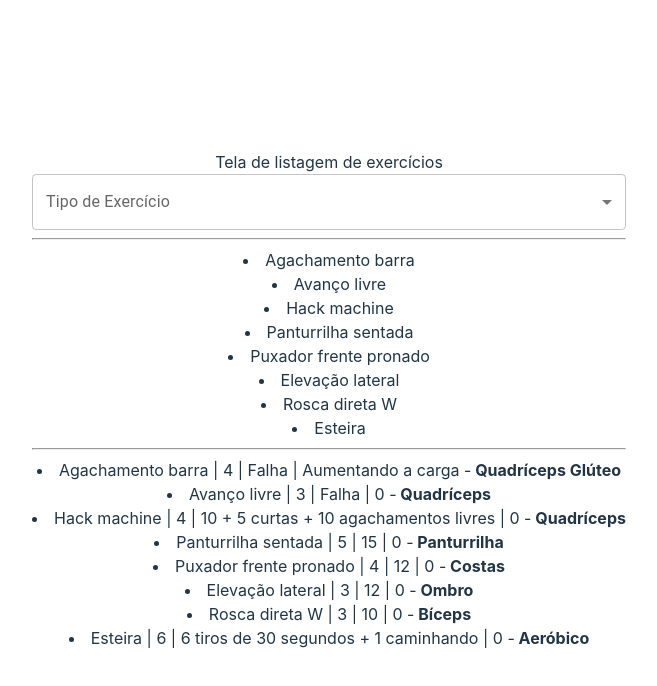
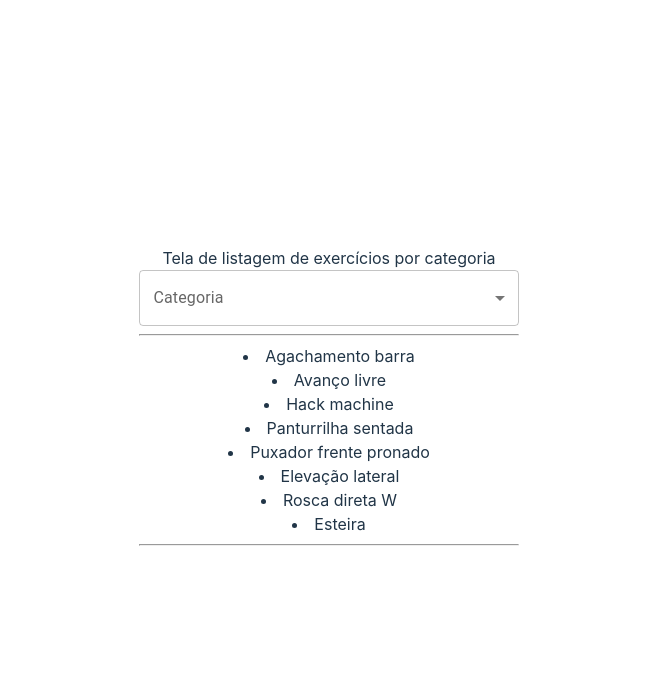
Before and after one commit to KellyBarbosa/gym-workouts, a React (Vite) app: page / in a window 1280 px wide. Shown: the top 686 px of the page, without its empty margins (311-968 px from the left). Built offline with nearby package versions, Linux system fonts and the light colour scheme; data requests are answered from the project's data file.

Commit message:
Adicionada a leitura dos dados a partir do json

```diff
--- a/mock/db.json
+++ b/mock/db.json
@@ -1,6 +1,69 @@
 {
-  "posts": [
-    { "id": 1, "title": "json-server", "author": "typicode" }
+  "exercises": [
+    {
+      "id": 1,
+      "name": "Agachamento barra",
+      "series": "4",
+      "repeat": "Falha",
+      "weight": "Aumentando a carga",
+      "category": [6, 8]
+    },
+    {
+      "id": 2,
+      "name": "Avanço livre",
+      "series": "3",
+      "repeat": "Falha",
+      "weight": "0",
+      "category": [6]
+    },
+    {
+      "id": 3,
+      "name": "Hack machine",
+      "series": "4",
+      "repeat": "10 + 5 curtas + 10 agachamentos livres",
+      "weight": "0",
+      "category": [6]
+    },
+    {
+      "id": 4,
+      "name": "Panturrilha sentada",
+      "series": "5",
+      "repeat": "15",
+      "weight": "0",
+      "category": [5]
+    },
+    {
+      "id": 5,
+      "name": "Puxador frente pronado",
+      "series": "4",
+      "repeat": "12",
+      "weight": "0",
+      "category": [4]
+    },
+    {
+      "id": 6,
+      "name": "Elevação lateral",
+      "series": "3",
+      "repeat": "12",
+      "weight": "0",
+      "category": [2]
+    },
+    {
+      "id": 7,
+      "name": "Rosca direta W",
+      "series": "3",
+      "repeat": "10",
+      "weight": "0",
+      "category": [11]
+    },
+    {
+      "id": 8,
+      "name": "Esteira",
+      "series": "6",
+      "repeat": "6 tiros de 30 segundos + 1 caminhando",
+      "weight": "0",
+      "category": [10]
+    }
   ],
   "category": [
     { "id": 1, "name": "Peito" },
--- a/src/App.tsx
+++ b/src/App.tsx
@@ -11,7 +11,7 @@ function App() {
     <div className="App">
       <ListagemDeExercicios />
 
-      {exercises.map((exercise) => (
+     {/*  {exercises.map((exercise) => (
         <li key={exercise.name}>
           {exercise.name} | {exercise.series} | {exercise.repeat} |{" "}
           {exercise.weight} -
@@ -19,7 +19,7 @@ function App() {
             <strong key={et}> {et}</strong>
           ))}
         </li>
-      ))}
+      ))} */}
     </div>
   );
 }
--- a/src/Estrutura.ts
+++ b/src/Estrutura.ts
@@ -1,10 +1,20 @@
-export interface IExercise {
+/* export interface IExercise {
   name: string;
   series: string;
   repeat: string;
   weight: string;
-  type: typeExercise[];
+  category: ICategory[];
+} */
+
+export interface IExercise {
+  id: number
+  name: string;
+  series: string;
+  repeat: string;
+  weight: string;
+  category: number[];
 }
+
 
 export enum typeExercise {
   peito = "Peito",
--- a/src/components/ListagemDeExercicios.tsx
+++ b/src/components/ListagemDeExercicios.tsx
@@ -1,76 +1,92 @@
-import { typeExercise, dados } from "./../Estrutura";
+import {ICategory, IExercise } from "./../Estrutura";
 import { useState, useEffect } from "react";
 import Select, { SelectChangeEvent } from "@mui/material/Select";
 import InputLabel from "@mui/material/InputLabel";
 import MenuItem from "@mui/material/MenuItem";
 import FormControl from "@mui/material/FormControl";
 
-const keyOptions = Object.keys(typeExercise);
-const valueOptions = Object.values(typeExercise);
-
-// console.log(keyOptions);
-//console.log(valueOptions);
+import api from "../services/api";
 
 function ListagemDeExercicios() {
   const [option, setOption] = useState("");
 
-  const [exercises, setExercises] = useState(dados);
+  const [exercises, setExercises] = useState<IExercise[] | undefined>([]);
 
-  /* useEffect(() => {
-    console.log(option);
-    const exercisesFiltered = exercises.filter((dados) => {
-      dados.type.includes(valueOptions[Number(option)]);
-      console.log(valueOptions[Number(option)]);
-    });
-    console.log(exercisesFiltered);
-    setExercises(exercisesFiltered);
-  }, [option]); */
+  const [category, setCategories] = useState<ICategory[] | undefined>([]);
+
+  const loadCategory = () => {
+    return api
+      .get("/category")
+      .then((res) => setCategories(res.data))
+      .catch((err) => console.log("Erro ao carregar as categorias: " + err));
+  };
+
+  const loadExercise = () => {
+    return api
+      .get("/exercises")
+      .then((res) => setExercises(res.data))
+      .catch((err) => console.log("Erro ao carregar os exercícios: " + err));
+  };
+
+  const loadData = async (endpoint: string) => {
+    const response = await api.get(`/${endpoint}`);
+    console.log(response.data);
+    return response.data;
+  };
+
+  useEffect(() => {
+    //loadCategory();
+
+    //loadExercise();
+
+    loadData("category")
+      .then((data) => setCategories(data))
+      .catch((err) => console.log("Erro ao carregar as categorias: " + err));
+
+    loadData("exercises")
+      .then((data) => setExercises(data))
+      .catch((err) => console.log("Erro ao carregar os exercícios: " + err));
+  }, []);
+
+  /* console.log(category);
+  console.log(exercises); */
 
   const handleChange = (event: SelectChangeEvent) => {
     setOption(event.target.value as string);
 
-    exibe();
-  };
-
-  const exibe = () => {
-    const exercisesFiltered = dados.filter((d) => {
-      //d.type.findIndex(valueOptions[Number(option)])
-
-      //console.log(d.type)
-      return d.type.map((t) => t.includes(valueOptions[Number(option)]))
-      /* console.log(d.type.map((t) => t.includes(valueOptions[Number(option)])));
-      console.log(valueOptions[Number(option)]); */
-    });
-    console.log(exercisesFiltered);
-    setExercises(exercisesFiltered);
+    //exibe();
   };
 
   return (
     <div>
-      Tela de listagem de exercícios
+      Tela de listagem de exercícios por categoria
       <FormControl fullWidth>
-        <InputLabel id="input-select-treino">Tipo de Exercício</InputLabel>
+        <InputLabel id="input-select-treino">Categoria</InputLabel>
         <Select
           labelId="selectLabel"
           id="selectId"
           value={option}
-          label="Tipo de Exercício"
+          label="Categoria"
           onChange={handleChange}
         >
-          {valueOptions.map((option) => (
-            <MenuItem
-              key={valueOptions.indexOf(option)}
-              value={valueOptions.indexOf(option)}
-            >
-              {option}
-            </MenuItem>
-          ))}
+          {category &&
+            category.map((option) => (
+              <MenuItem key={option.id} value={option.id}>
+                {option.name}
+              </MenuItem>
+            ))}
         </Select>
       </FormControl>
       <hr />
-      {exercises.map((ef) => (
-        <li>{ef.name}</li>
-      ))}
+      {/* {category && category.map((option) => (
+            <li
+              key={option.id}
+            >
+              {option.name}
+            </li>
+          ))} */}
+      {exercises &&
+        exercises.map((option) => <li key={option.id}>{option.name}</li>)}
       <hr />
     </div>
   );
--- /dev/null
+++ b/src/services/api.ts
@@ -0,0 +1,7 @@
+import axios from 'axios';
+
+const api = axios.create({
+  baseURL : "http://localhost:3000/"
+})
+
+export default api;
```
